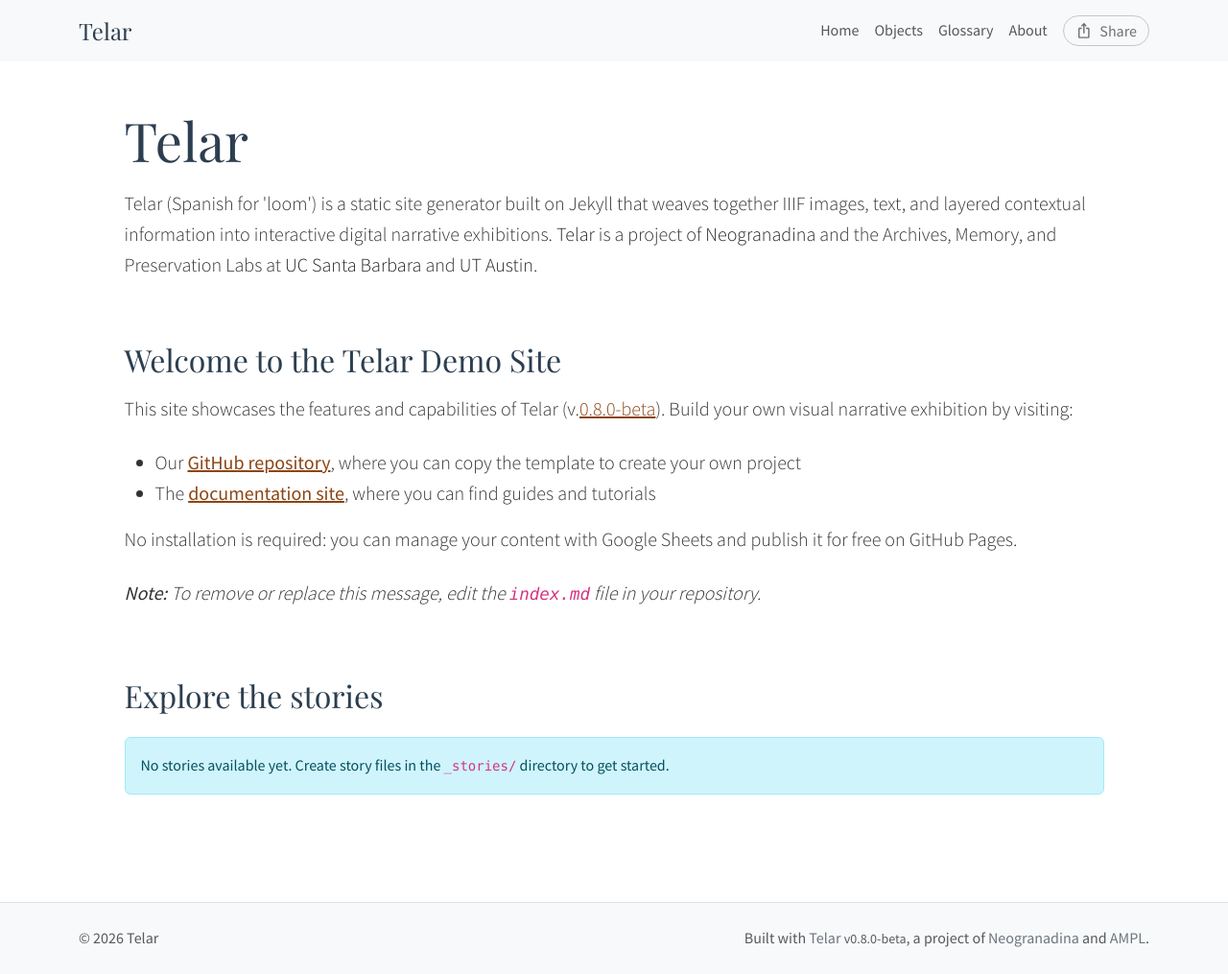
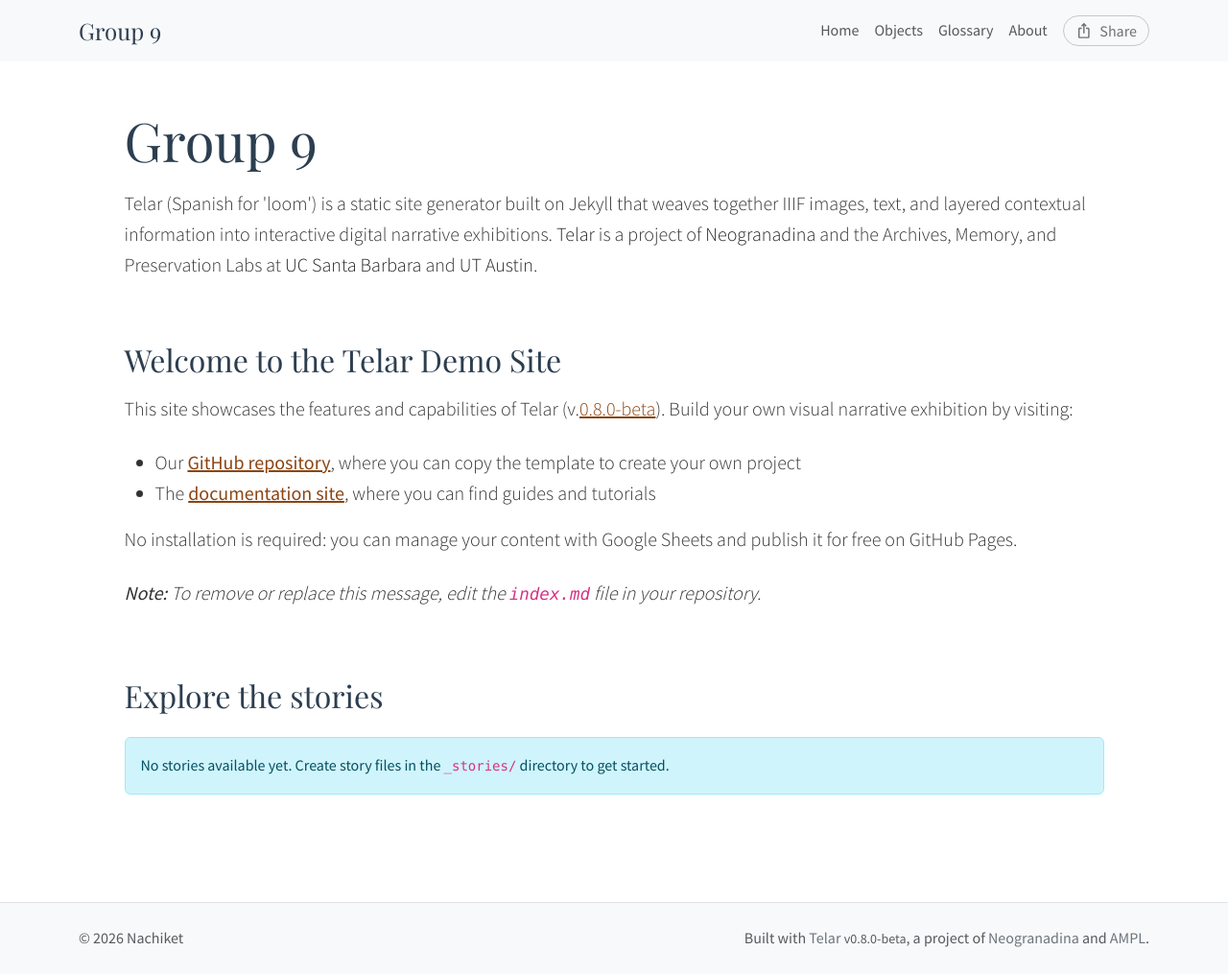
Before and after one commit to Nachiket-Yadav/telar_test, a Jekyll site: the page built from index.md, in a window 1280 px wide. Shown: the whole page at 96% size. Built offline with Jekyll 4.4.1, drawn with Linux system fonts in a browser that asks for light colours.

Commit message:
Update site title and configuration URLs

```diff
--- a/_config.yml
+++ b/_config.yml
@@ -2,11 +2,11 @@
 # https://telar.org
 
 # Site Settings
-title: Telar
+title: Group 9
 description: "Telar (Spanish for 'loom') is a static site generator built on Jekyll that weaves together IIIF images, text, and layered contextual information into interactive digital narrative exhibitions. <a href='https://github.com/UCSB-AMPLab/telar'>Telar</a> is a project of <a href='https://neogranadina.org'>Neogranadina</a> and the Archives, Memory, and Preservation Labs at <a href='https://ampl.clair.ucsb.edu/'>UC Santa Barbara</a> and <a href='https://liberalarts.utexas.edu/history/'>UT Austin</a>."
-baseurl: "/telar"
-url: "https://ampl.clair.ucsb.edu"
-author: ""
+baseurl: "/telar_test"
+url: "https://github.com/Nachiket-Yadav/telar_test"
+author: "Nachiket"
 email: ""
 telar_theme: "paisajes" # Options: paisajes, neogranadina, santa-barbara, austin, or custom
 logo: "" # Path to logo image (optional, max 80px tall, 200-300px wide recommended)
@@ -46,8 +46,8 @@ story_key: "test"
 #    - If running locally: Run `python3 scripts/fetch_google_sheets.py` before building
 google_sheets:
   enabled: true
-  shared_url: "https://docs.google.com/spreadsheets/d/18dJWy9wkLD7Muokigg4wp85c3Vsjuphdrn0g51pwkGY/edit"
-  published_url: "https://docs.google.com/spreadsheets/d/e/2PACX-1vT9eeRoyQCr1j-1uDaWBm-rgZNXtn9A-mepL0I4dqDTx2-E_6gbVD-8x0DYDVhppiAzrFpd20_9cr3z/pubhtml"
+  shared_url: "https://docs.google.com/spreadsheets/d/1xvtbHPi4MEyGrb3v6ioiZfA3Inymx0bt464q4nhRFwI/edit?usp=sharing"
+  published_url: "https://docs.google.com/spreadsheets/d/e/2PACX-1vSd6oOdbI1eUhBhxn6bK6gFo-8xkrxu0r5RdgF_-GeiMjFdJsP1gIovGebBPbpuwQiEPDPuoFn_E2X9/pubhtml"
 
 
 #
```
